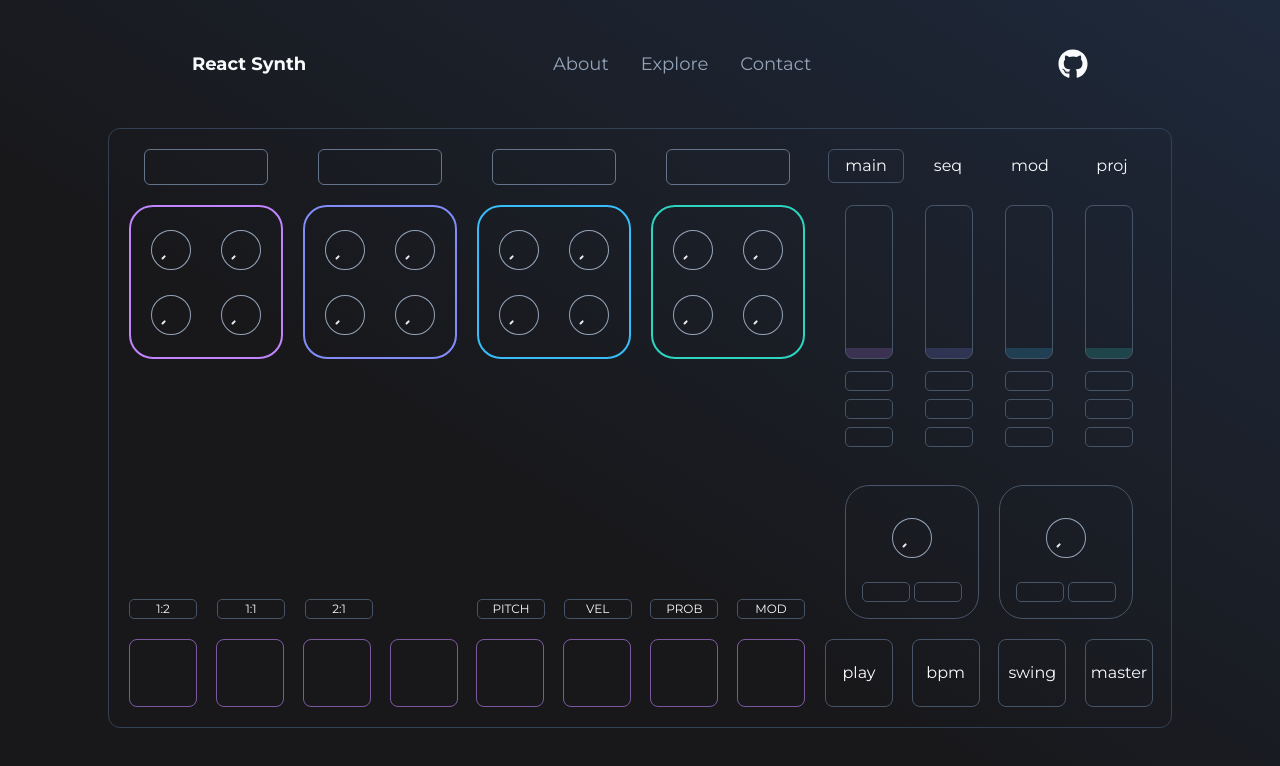
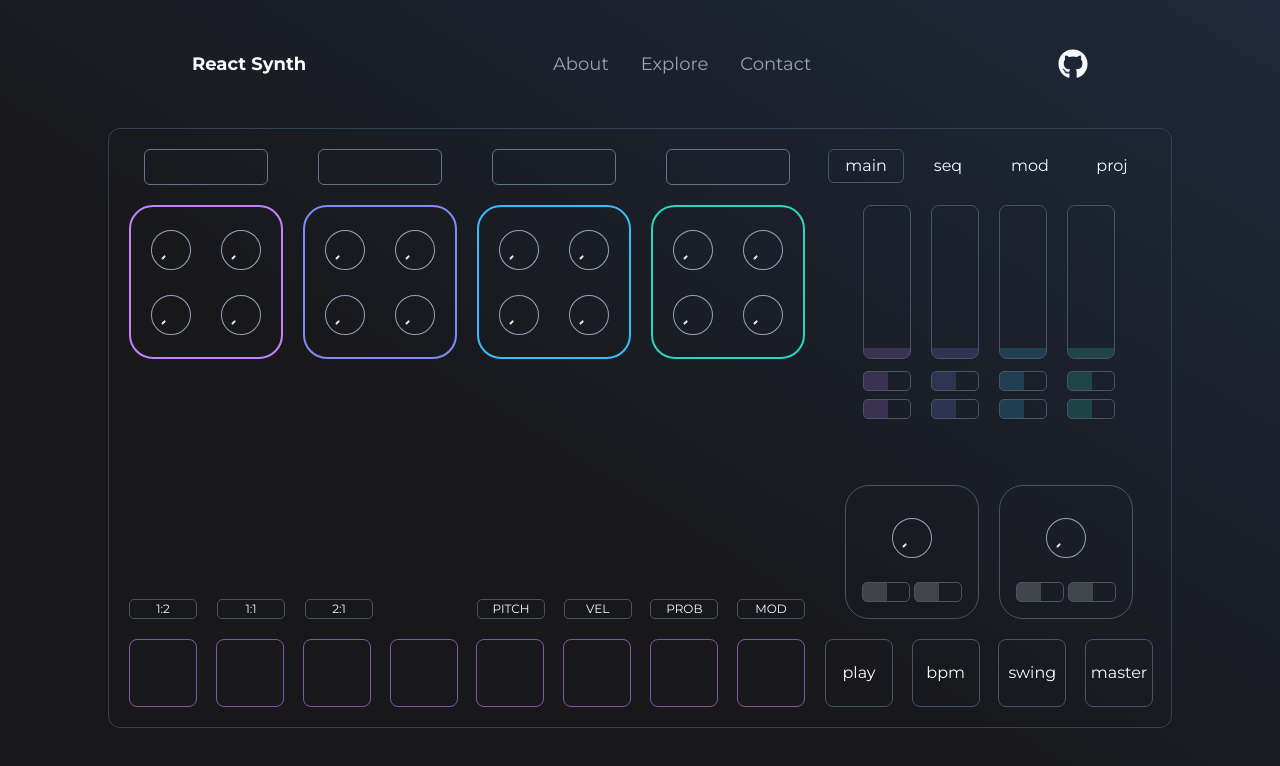
Before and after one commit to vybukhivka/react-synth, a React (Vite) app: page /synth in a window 1280 px wide. Shown: the top 766 px of the page. Built offline with nearby package versions, Linux system fonts and the light colour scheme.

Commit message:
useRotate: logic for send; pan removed

```diff
--- a/src/components/synth/Tabs/Main/Mixer/MixerChannel.tsx
+++ b/src/components/synth/Tabs/Main/Mixer/MixerChannel.tsx
@@ -11,9 +11,8 @@ const MixerChannel: React.FC<MixerChannelProps> = ({ className }) => {
     <div className="flex flex-col gap-3">
       <MixerFader color={className} />
       <div className="flex flex-col gap-2">
-        <MixerSend />
-        <MixerSend />
-        <MixerSend />
+        <MixerSend color={className} />
+        <MixerSend color={className} />
       </div>
     </div>
   );
--- a/src/components/synth/Tabs/Main/Mixer/MixerContainer.tsx
+++ b/src/components/synth/Tabs/Main/Mixer/MixerContainer.tsx
@@ -5,7 +5,7 @@ import Reverb from './Reverb';
 const Mixer: React.FC = () => {
   return (
     <div className="col-start-5 row-start-2 row-end-5 flex h-full flex-col items-center justify-between gap-y-[20px] px-[20px]">
-      <div className="flex items-end justify-between gap-x-8">
+      <div className="flex items-end justify-between gap-x-5">
         <MixerChannel className="bg-purple-400" track={1} />
         <MixerChannel className="bg-indigo-400" track={2} />
         <MixerChannel className="bg-sky-400" track={3} />
--- a/src/components/ui/MixerFader/MixerFader.tsx
+++ b/src/components/ui/MixerFader/MixerFader.tsx
@@ -16,9 +16,7 @@ const MixerFader: React.FC<FaderProps> = ({ color }) => {
   return (
     <div
       onMouseDown={startRotate}
-      className={cn(
-        'flex h-[154px] w-[48px] items-end gap-x-4 overflow-hidden rounded-lg border border-slate-600',
-      )}
+      className="flex h-[154px] w-[48px] items-end gap-x-4 overflow-hidden rounded-lg border border-slate-600"
     >
       <div
         ref={fader}
--- a/src/components/ui/MixerSend/MixerSend.tsx
+++ b/src/components/ui/MixerSend/MixerSend.tsx
@@ -1,6 +1,27 @@
-const MixerSend: React.FC = () => {
+import useRotate from '../../../hooks/useRotate';
+import { cn } from '../../../utils/cn';
+
+type MixerSendProps = {
+  color: string;
+};
+
+const MixerSend: React.FC<MixerSendProps> = ({ color }) => {
+  const {
+    elementRef: send,
+    angle,
+    startRotate,
+  } = useRotate({ initialAngle: 24, type: 'send' });
   return (
-    <div className="h-[20px] w-[48px] rounded-[5px] border border-slate-600"></div>
+    <div
+      onMouseDown={startRotate}
+      className="h-[20px] w-[48px] overflow-hidden rounded-[5px] border border-slate-600"
+    >
+      <div
+        ref={send}
+        style={{ width: `${angle}px`, userSelect: 'none' }}
+        className={cn('h-full bg-slate-200 opacity-20', color)}
+      ></div>
+    </div>
   );
 };
 
--- a/src/hooks/useRotate.ts
+++ b/src/hooks/useRotate.ts
@@ -8,7 +8,7 @@ type UseRotateResults = {
 
 type UseRotateProps = {
   initialAngle: number;
-  type: 'fader' | 'knob';
+  type: 'fader' | 'knob' | 'send';
 };
 
 function useRotate({
@@ -20,6 +20,8 @@ function useRotate({
   const elementRef = useRef<HTMLDivElement | null>(null);
   const initialPosition = useRef<{ x: number; y: number } | null>(null);
   const [isRotating, setIsRotating] = useState(false);
+
+  console.log(angle);
 
   function startRotate(e: React.MouseEvent) {
     setIsRotating(true);
@@ -42,16 +44,28 @@ function useRotate({
       let newAngle = angleRef.current + deltaSum;
       newAngle = Math.max(-45, Math.min(newAngle, 225));
       angleRef.current = newAngle;
+
       elementRef.current.style.transform = `rotate(${angleRef.current}deg)`;
 
       initialPosition.current = { x: e.clientX, y: e.clientY };
     }
 
     if (type === 'fader') {
-      let newAngle = angleRef.current + deltaY;
-      newAngle = Math.max(0, Math.min(newAngle, 154));
-      angleRef.current = newAngle;
+      let newHeight = angleRef.current + deltaY;
+      newHeight = Math.max(0, Math.min(newHeight, 154));
+      angleRef.current = newHeight;
+
       elementRef.current.style.height = `${angleRef.current}px`;
+
+      initialPosition.current = { x: e.clientX, y: e.clientY };
+    }
+
+    if (type === 'send') {
+      let newWidth = angleRef.current + deltaX;
+      newWidth = Math.max(0, Math.min(newWidth, 48));
+      angleRef.current = newWidth;
+
+      elementRef.current.style.width = `${angleRef.current}px`;
 
       initialPosition.current = { x: e.clientX, y: e.clientY };
     }
```
